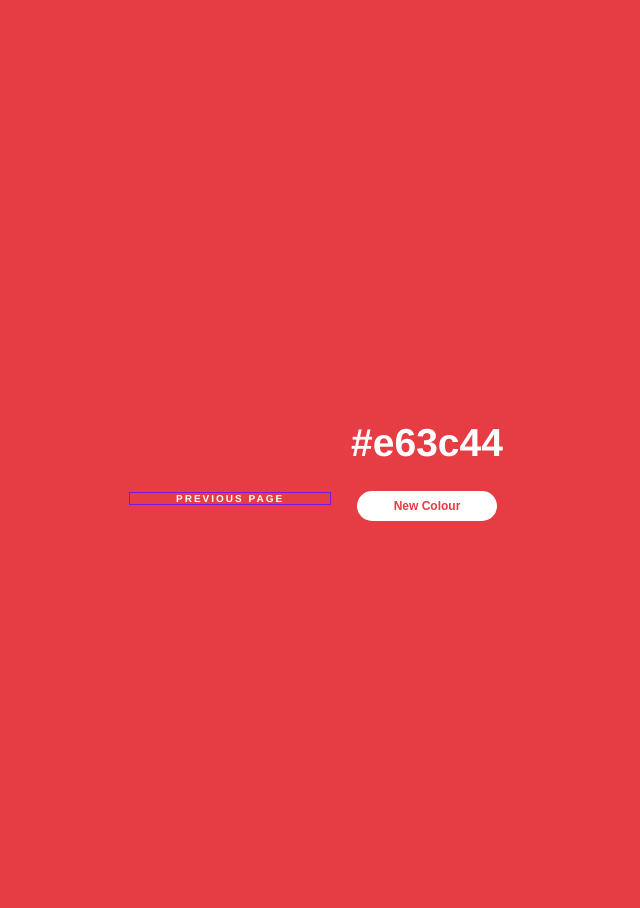
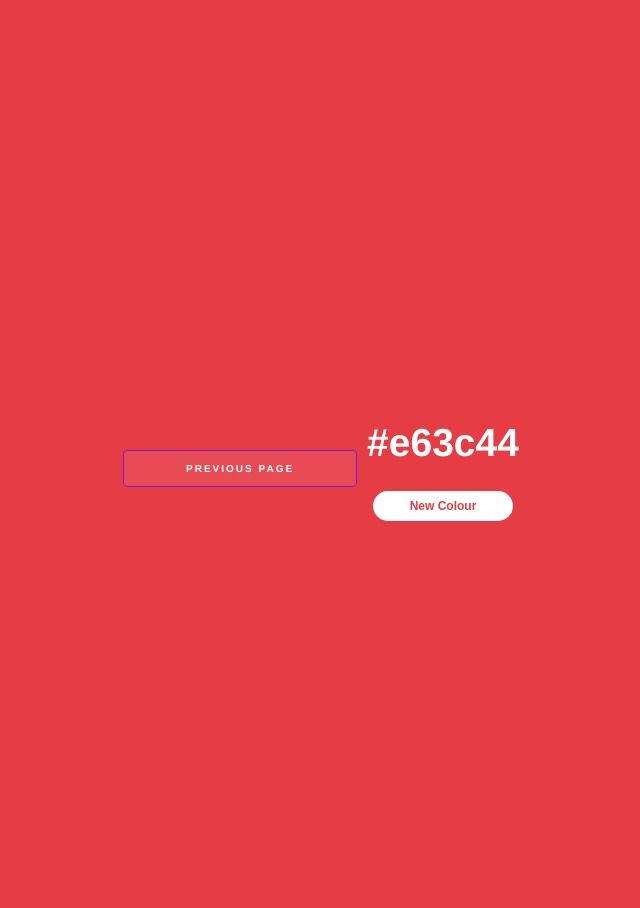
Before and after one commit to NoahJustCodding/macaroftv.github.io, a Jekyll site: the page pages/random-color/index.html, which Jekyll copies as it is, in a window 1280 px wide. Shown: the whole page, without its empty margins (342-982 px from the left). Built offline with Jekyll 4.4.1, drawn with Linux system fonts in a browser that asks for light colours.

Commit message:
Updates files via VSCode

```diff
--- a/pages/random-color/index.html
+++ b/pages/random-color/index.html
@@ -1,7 +1,6 @@
 <!DOCTYPE html>
 <html lang="{{ site.lang | default: "en-US" }}">
     <head>
-        <script type="text/javascript" src="generate-color.js"></script>
         <link rel="stylesheet" href="style.css">
     </head>
     <body>
@@ -12,5 +11,6 @@
             <h1 id="colour">#e63c44</h1>
             <button id="change">New Colour</button>
         </div>
+        <script type="text/javascript" src="generate-color.js"></script>
     </body>
 </html>
--- a/pages/random-color/style.css
+++ b/pages/random-color/style.css
@@ -52,10 +52,63 @@ html {
     transition: all 0.4s ease-in-out;
   }
 
-  .btn {
+
+.btn {
+	display: inline-block;
+	margin-bottom: 1rem;
+	color: rgba(255, 255, 255, 0.7);
+	background-color: rgba(255, 255, 255, 0.08);
+	border-color: rgba(255, 255, 255, 0.2);
+	border-style: solid;
+	border-width: 1px;
+	border-radius: 0.3rem;
+	transition: color 0.2s, background-color 0.2s, border-color 0.2s
+}
+
+.btn:hover {
+	color: rgba(255, 255, 255, 0.8);
+	text-decoration: none;
+	background-color: rgba(255, 255, 255, 0.2);
+	border-color: rgba(255, 255, 255, 0.3)
+}
+
+.btn+.btn {
+	margin-left: 1rem
+}
+
+@media screen and (min-width: 64em) {
+	.btn {
+		padding: 0.75rem 1rem
+	}
+}
+
+@media screen and (min-width: 42em) and (max-width: 64em) {
+	.btn {
+		padding: 0.6rem 0.9rem;
+		font-size: 0.9rem
+	}
+}
+
+@media screen and (max-width: 42em) {
+	.btn {
+		display: block;
+		width: 100%;
+		padding: 0.75rem;
+		font-size: 0.9rem
+	}
+
+	.btn+.btn {
+		margin-top: 1rem;
+		margin-left: 0
+	}
+}
+
+.btn {
     position: relative;
     width: 200px;
     margin: 20px;
+    top: 10px;
+    left: 10px;
     letter-spacing: 2px;
     text-decoration: none;
     text-transform: uppercase;
```
